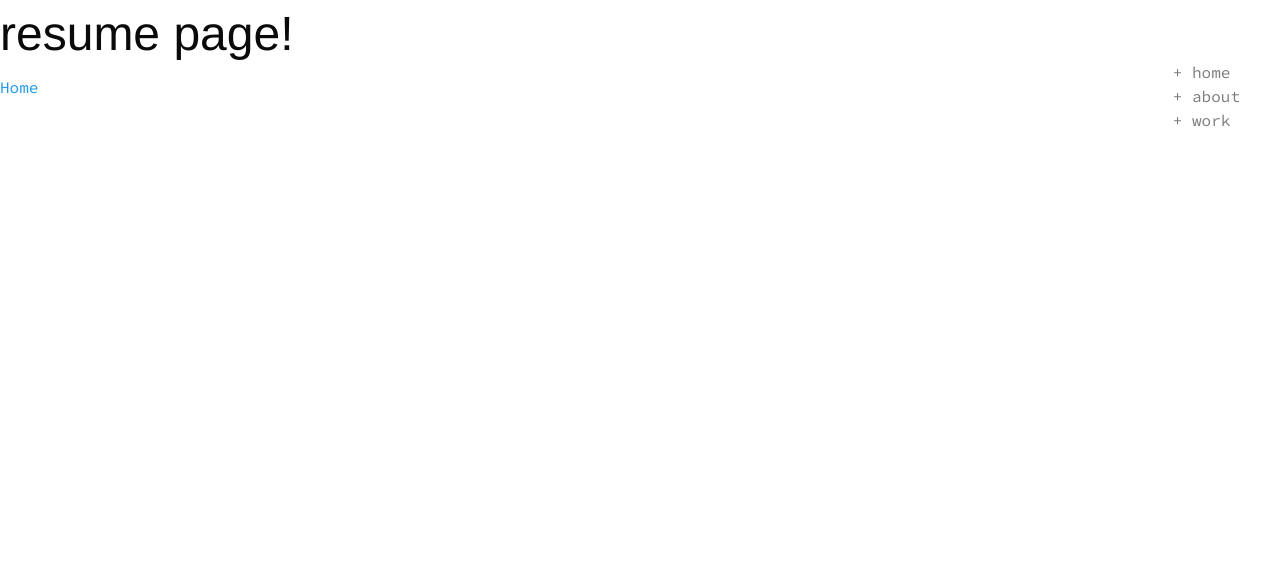
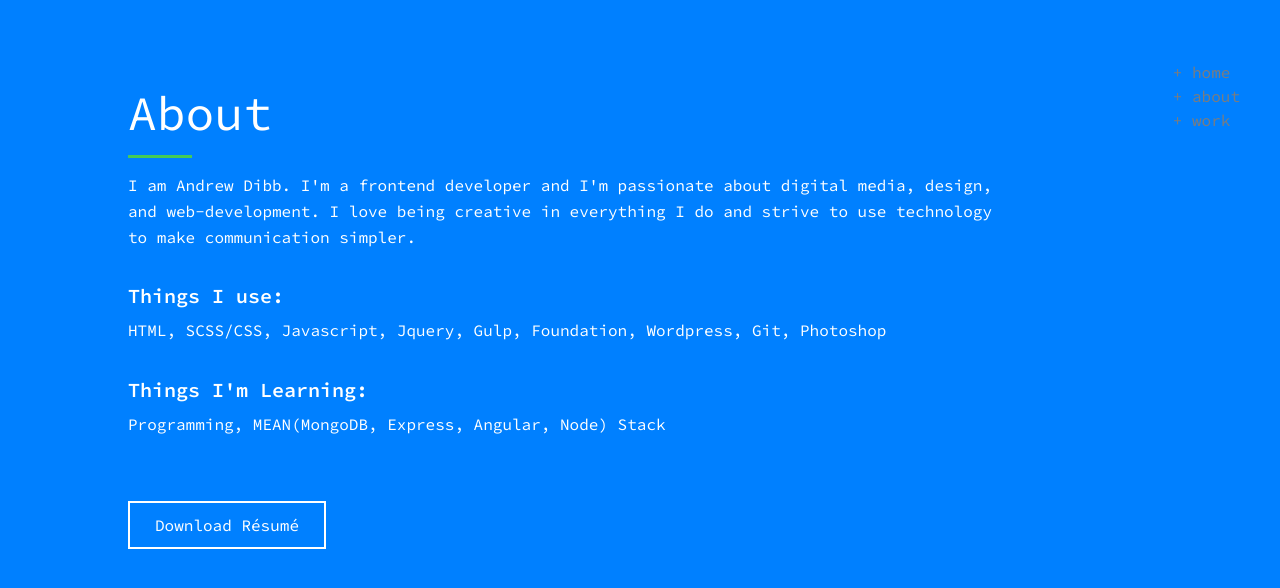
Before and after one commit to adibbz/personalSite, a website: page pug/about.pug in a window 1280 px wide. Drawn offline with nearby package versions, Linux system fonts and the light colour scheme; files that its build step writes are made by us from their sources.

Commit message:
about page start

```diff
--- a/js/custom.js
+++ b/js/custom.js
@@ -17,6 +17,8 @@ Barba.Dispatcher.on('newPageReady', function(currentStatus, oldStatus, container
   $('.home .content hr').animateCss('fadeIn');
   $('.home .content h4').animateCss('fadeIn');
   $('.home .content #social-list').animateCss('fadeIn');
+
+  //$('.about .content').animateCss('fadeInRight');
 });
 
 
@@ -58,8 +60,7 @@ var FadeTransition = Barba.BaseTransition.extend({
     $el.css({
       visibility : 'visible',
       opacity : 0,
-      background: '#0080ff',
-      animation: 'scaleDown .7s ease both'
+      animation: 'scaleDown .7s ease-in-out both'
     });
 
     $el.animate({ opacity: 1 }, 400, function() {
--- a/pug/about.pug
+++ b/pug/about.pug
@@ -5,6 +5,17 @@ block title
   title Andrew Dibb | Résumé
 
 block content
- #main.about
-  h1 resume page!
-  a(href="/index.html") Home
+ .about-wrapper
+  #main.about
+   .content
+    h1 About
+    hr.line
+    p I am Andrew Dibb. I'm a frontend developer and I'm passionate about digital media, design, </br>and web-development. I love being creative in everything I do and strive to use technology </br> to make communication simpler.
+
+    h5 Things I use:
+    p HTML, SCSS/CSS, Javascript, Jquery, Gulp, Foundation, Wordpress, Git, Photoshop
+
+    h5 Things I'm Learning:
+    p Programming, MEAN(MongoDB, Express, Angular, Node) Stack
+
+    a(href="https://drive.google.com/file/d/0B7T-FgaP1kHeTjVaMThhcE9wNHM/view?usp=sharing" target="_blank").btn Download Résumé
--- /dev/null
+++ b/pug/work.pug
@@ -0,0 +1,9 @@
+//- index.pug
+extends layout.pug
+
+block title
+  title Andrew Dibb | Work
+
+block content
+ #main.work
+  h1 work page!
--- a/sass/custom.scss
+++ b/sass/custom.scss
@@ -24,8 +24,40 @@ html, body {
     font-family: $font-stack-primary;
 }
 
+@-webkit-keyframes scaleDown {
+	from { }
+	to { opacity: 1; -webkit-transform: scale(.975); }
+}
 @keyframes scaleDown {
-	to { opacity: 1; transform: scale(.8); }
+	from { }
+	to { opacity: 1; -webkit-transform: scale(.975); transform: scale(.975); }
+}
+
+.btn {
+	color: #fff;
+	padding: 10px 25px;
+	border: 2px solid #fff;
+	display: inline-block;
+	transition: color ease-in .3s;
+	transition: background ease-in .3s;
+
+	&:hover, &:focus {
+		background: #fff;
+		color: $green;
+	}
+}
+
+.line {
+	height: .2rem;
+	border: none;
+	width: 13vw;
+	background-color: $green;
+	-webkit-animation-delay: .5s;
+	-moz-animation-delay: .5s;
+	-webkit-animation-duration: 1s;
+	-moz-animation-duration: 1s;
+	box-shadow: none;
+
 }
 
 /*-----------------------------------------------------
@@ -60,20 +92,10 @@ html, body {
 				-webkit-animation-duration: 1s;
 				-moz-animation-duration: 1s;
 				//@include gradient();
-
 			}
 
 			.line {
 				margin: 1.25rem auto;
-				height: .2rem;
-				border: none;
-				width: 20vh;
-				background-color: $green;
-				-webkit-animation-delay: .5s;
-				-moz-animation-delay: .5s;
-				-webkit-animation-duration: 1s;
-				-moz-animation-duration: 1s;
-
 			}
 
 			h4 {
@@ -89,9 +111,41 @@ html, body {
 			}
 		}
 	}
+}
 
-	&.about {
-		height: 100%;
+.about-wrapper {
+	background: #0080ff;
+
+	#main {
+
+		&.about {
+			width: 80%;
+			margin: 0 auto;
+			padding-top: 5rem;
+			height: 100vh;
+			color: #fff;
+
+			h1, h3, h5 {
+				color: #fff;
+				font-family: $font-stack-primary;
+			}
+
+			.line {
+				margin: 0 0 15px 0;
+				width: 5vw;
+			}
+
+			h5 {
+				font-family: $font-stack-primary;
+				margin-top: 2rem;
+				font-weight: 700;
+			}
+
+			.btn {
+				margin-top: 3rem;
+			}
+
+		}
 	}
 }
 
@@ -114,7 +168,6 @@ html, body {
 				font-size: 1em;
 				vertical-align: middle;
 				//@include gradient();
-
 			}
 
 			span {
```
Also changed, not shown: about.html, css/custom.css, work.html.
